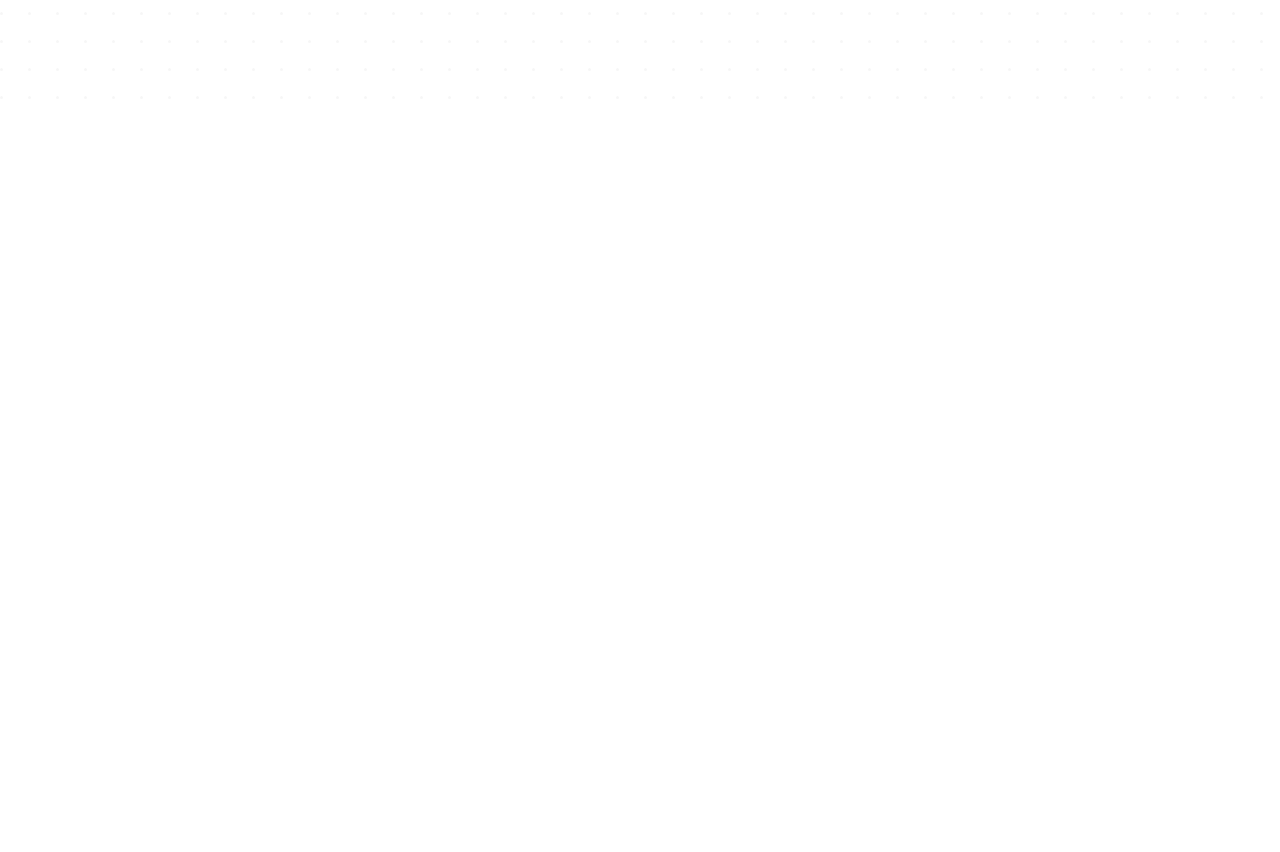
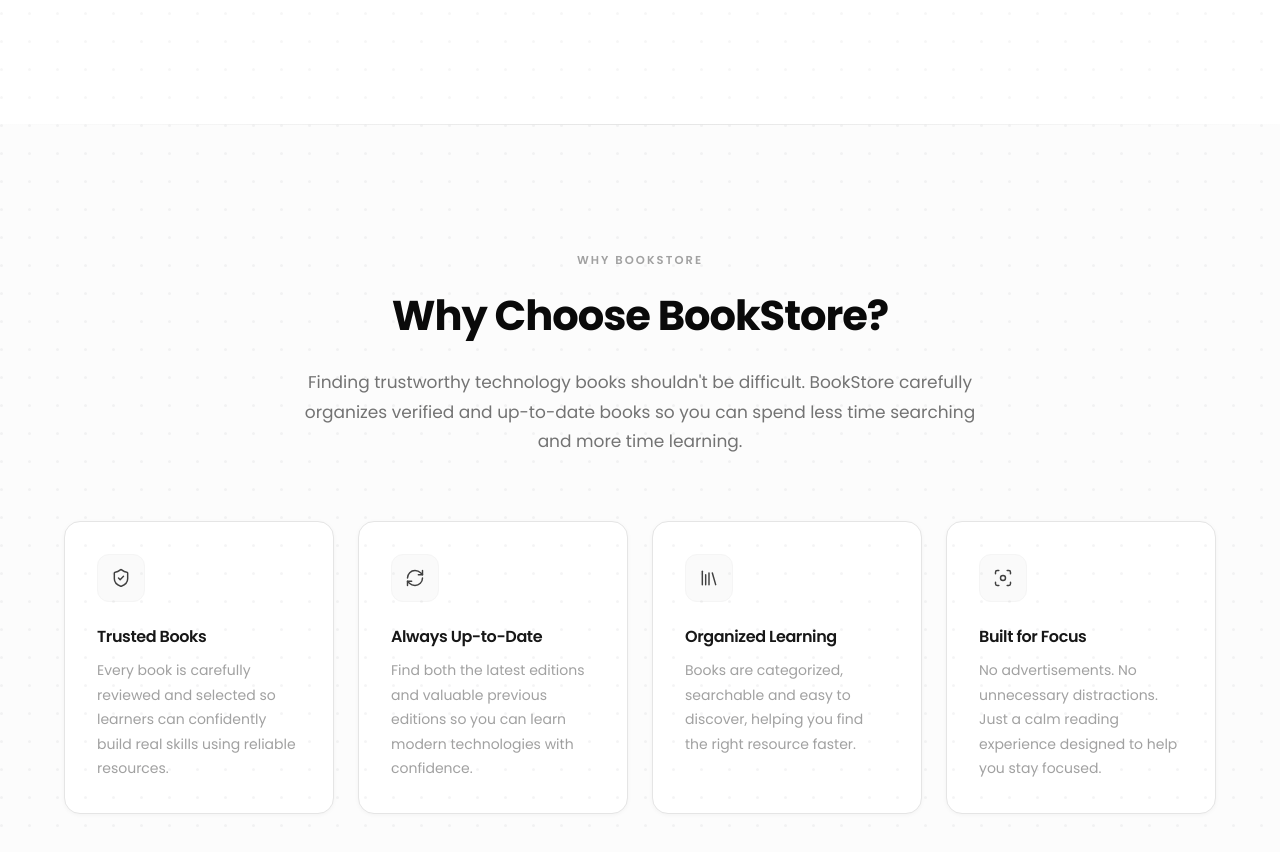
Before and after one commit to realstin/booksstore-frontend, a React (Vite) app: page /homepage in a window 1280 px wide. Shown: the part 1680-2532 px from the top of the page. Before the commit the page ends 1804 px from the top, so only its background shows below. Built offline with nearby package versions, Linux system fonts and the light colour scheme; no server answers; the HTML template or start-up script is replaced by a standard one.

Commit message:
feat: added the why choose bookstore part on home page

```diff
--- a/src/pages/Homepage.jsx
+++ b/src/pages/Homepage.jsx
@@ -1,6 +1,7 @@
 import Navbar from './components/Homepage/Navbar';
 import Hero from './components/Homepage/Hero';
 import Statistics from './components/Homepage/Statistics';
+import WhyBookStore from './components/Homepage/WhyBookStore';
 
 function Homepage() {
   return (
@@ -8,6 +9,7 @@ function Homepage() {
       <Navbar />
       <Hero />
       <Statistics />
+      <WhyBookStore />
     </>
   );
 }
--- a/src/pages/components/Homepage/WhyBookStore.jsx
+++ b/src/pages/components/Homepage/WhyBookStore.jsx
@@ -0,0 +1,210 @@
+import { useRef } from "react";
+import { motion, useInView } from "framer-motion";
+import { ShieldCheck, RefreshCw, Library, Focus } from "lucide-react";
+import Container from "../../../components/Container";
+
+/* ─────────────────────────────────────────
+   Data
+───────────────────────────────────────── */
+const features = [
+  {
+    icon: ShieldCheck,
+    title: "Trusted Books",
+    description:
+      "Every book is carefully reviewed and selected so learners can confidently build real skills using reliable resources.",
+  },
+  {
+    icon: RefreshCw,
+    title: "Always Up-to-Date",
+    description:
+      "Find both the latest editions and valuable previous editions so you can learn modern technologies with confidence.",
+  },
+  {
+    icon: Library,
+    title: "Organized Learning",
+    description:
+      "Books are categorized, searchable and easy to discover, helping you find the right resource faster.",
+  },
+  {
+    icon: Focus,
+    title: "Built for Focus",
+    description:
+      "No advertisements. No unnecessary distractions. Just a calm reading experience designed to help you stay focused.",
+  },
+];
+
+/* ─────────────────────────────────────────
+   Animation variants
+───────────────────────────────────────── */
+const containerVariants = {
+  hidden: {},
+  show: {
+    transition: {
+      staggerChildren: 0.1,
+    },
+  },
+};
+
+const cardVariants = {
+  hidden: { opacity: 0, y: 32 },
+  show: {
+    opacity: 1,
+    y: 0,
+    transition: {
+      duration: 0.68,
+      ease: [0.22, 1, 0.36, 1],
+    },
+  },
+};
+
+const headerVariants = {
+  hidden: { opacity: 0, y: 22 },
+  show: {
+    opacity: 1,
+    y: 0,
+    transition: {
+      duration: 0.7,
+      ease: [0.22, 1, 0.36, 1],
+    },
+  },
+};
+
+/* ─────────────────────────────────────────
+   FeatureCard
+───────────────────────────────────────── */
+function FeatureCard({ icon: Icon, title, description, index }) {
+  return (
+    <motion.article
+      variants={cardVariants}
+      whileHover={{
+        y: -6,
+        scale: 1.015,
+        transition: { duration: 0.28, ease: "easeOut" },
+      }}
+      className="group flex cursor-default flex-col gap-6 rounded-2xl border border-neutral-200 bg-white p-8 shadow-[0_1px_4px_rgba(0,0,0,0.04)] transition-shadow duration-300 hover:border-neutral-300 hover:shadow-[0_10px_32px_rgba(0,0,0,0.07)]"
+      aria-label={`${title} — ${description}`}
+    >
+      {/* Icon tile */}
+      <span
+        className="inline-flex h-12 w-12 items-center justify-center rounded-xl border border-neutral-100 bg-neutral-50 text-neutral-700 transition-all duration-300 group-hover:border-neutral-200 group-hover:bg-neutral-100"
+        aria-hidden="true"
+      >
+        <motion.span
+          whileHover={{ rotate: 12 }}
+          transition={{ duration: 0.3, ease: "easeOut" }}
+          className="flex items-center justify-center"
+        >
+          <Icon size={20} strokeWidth={1.75} />
+        </motion.span>
+      </span>
+
+      {/* Text */}
+      <div className="flex flex-col gap-2.5">
+        <h3 className="text-[16px] font-semibold leading-snug tracking-tight text-neutral-900">
+          {title}
+        </h3>
+        <p className="text-[14px] leading-[1.75] text-neutral-400">
+          {description}
+        </p>
+      </div>
+    </motion.article>
+  );
+}
+
+/* ─────────────────────────────────────────
+   WhyBookStore Section
+───────────────────────────────────────── */
+function WhyBookStore() {
+  const ref = useRef(null);
+  const inView = useInView(ref, { once: true, margin: "-80px" });
+
+  return (
+    <section
+      ref={ref}
+      className="relative overflow-hidden bg-neutral-50/60 py-28 lg:py-32"
+      aria-labelledby="why-heading"
+    >
+      {/* Subtle dot-grid background */}
+      <svg
+        aria-hidden="true"
+        className="pointer-events-none absolute inset-0 h-full w-full opacity-[0.04]"
+        xmlns="http://www.w3.org/2000/svg"
+      >
+        <defs>
+          <pattern
+            id="why-dot-grid"
+            x="0"
+            y="0"
+            width="28"
+            height="28"
+            patternUnits="userSpaceOnUse"
+          >
+            <circle cx="1.5" cy="1.5" r="1.5" fill="#0f1419" />
+          </pattern>
+        </defs>
+        <rect width="100%" height="100%" fill="url(#why-dot-grid)" />
+      </svg>
+
+      {/* Very faint top edge divider */}
+      <div
+        aria-hidden="true"
+        className="absolute inset-x-0 top-0 h-px bg-gradient-to-r from-transparent via-neutral-200 to-transparent"
+      />
+      <div
+        aria-hidden="true"
+        className="absolute inset-x-0 bottom-0 h-px bg-gradient-to-r from-transparent via-neutral-200 to-transparent"
+      />
+
+      <Container>
+        {/* Section header */}
+        <motion.div
+          variants={headerVariants}
+          initial="hidden"
+          animate={inView ? "show" : "hidden"}
+          className="mb-16 text-center"
+        >
+          {/* Label */}
+          <p className="mb-4 text-[11.5px] font-semibold uppercase tracking-[0.18em] text-neutral-400">
+            Why BookStore
+          </p>
+
+          {/* Heading */}
+          <h2
+            id="why-heading"
+            className="mb-5 text-[clamp(1.75rem,3.5vw,2.6rem)] font-bold tracking-[-0.025em] text-neutral-950"
+            style={{ fontFamily: "var(--font-sans)" }}
+          >
+            Why Choose BookStore?
+          </h2>
+
+          {/* Description */}
+          <p className="mx-auto max-w-[680px] text-[1.0625rem] leading-[1.75] text-neutral-500">
+            Finding trustworthy technology books shouldn&apos;t be difficult.
+            BookStore carefully organizes verified and up-to-date books so you
+            can spend less time searching and more time learning.
+          </p>
+        </motion.div>
+
+        {/* Feature cards grid */}
+        <motion.div
+          variants={containerVariants}
+          initial="hidden"
+          animate={inView ? "show" : "hidden"}
+          className="grid grid-cols-1 gap-6 sm:grid-cols-2 lg:grid-cols-4"
+        >
+          {features.map((feature, i) => (
+            <FeatureCard
+              key={feature.title}
+              icon={feature.icon}
+              title={feature.title}
+              description={feature.description}
+              index={i}
+            />
+          ))}
+        </motion.div>
+      </Container>
+    </section>
+  );
+}
+
+export default WhyBookStore;
```
